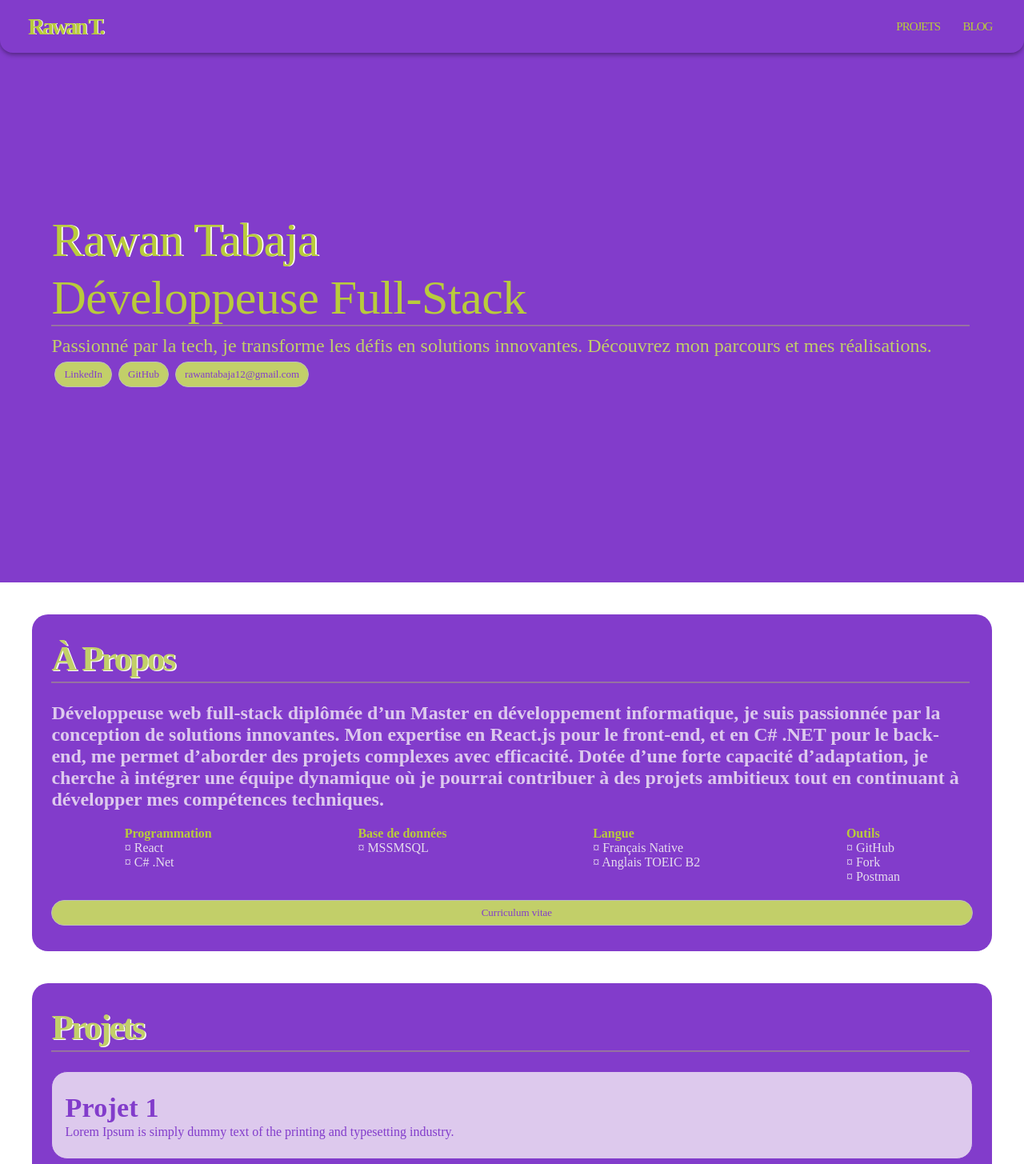
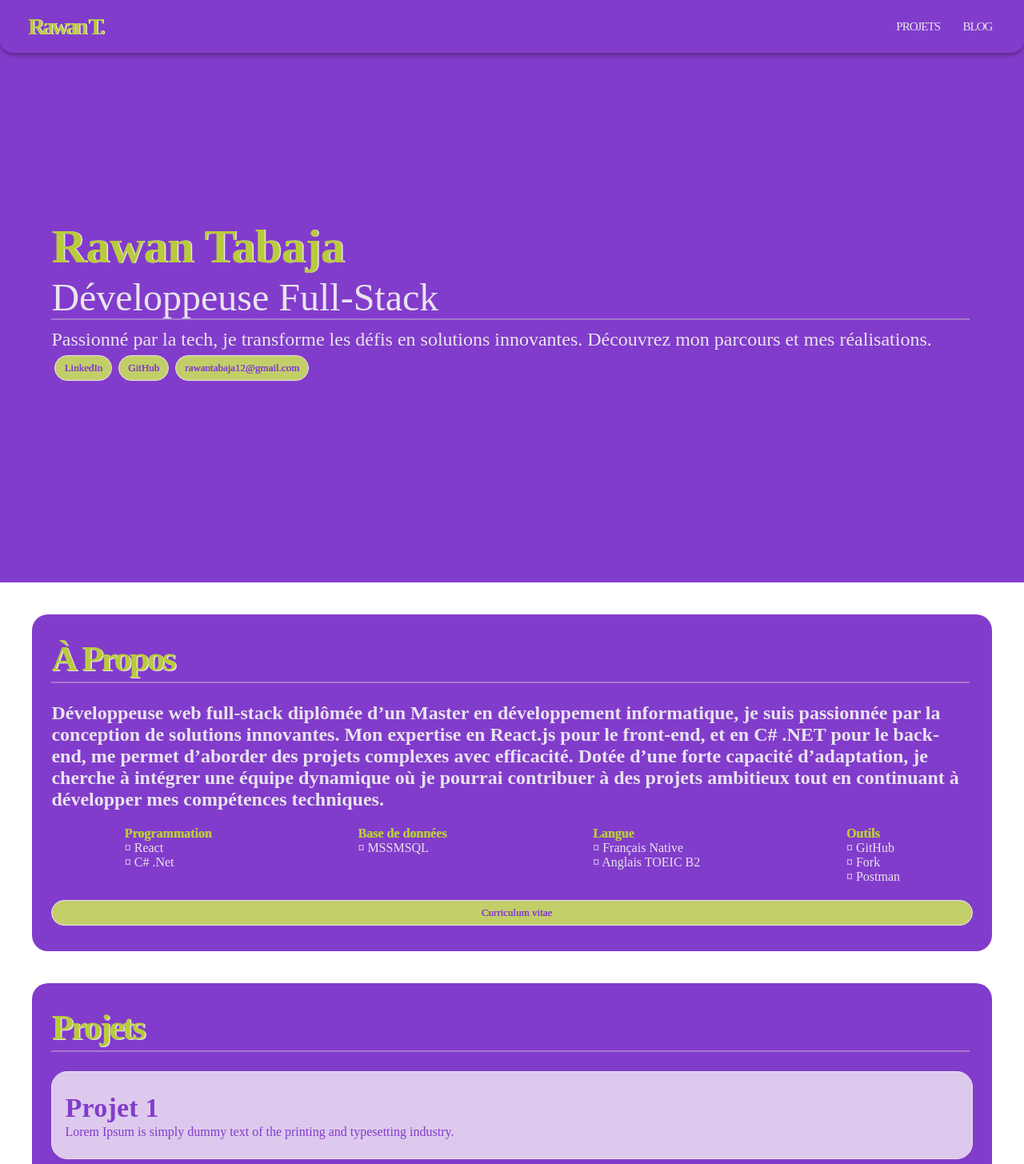
Before and after one commit to rawanst/Portfolio, a React (Create React App) app: page / in a window 1280 px wide. Shown: the top 1455 px of the page at 80% size. Built offline with nearby package versions, Linux system fonts and the light colour scheme; some icons are missing.

Commit message:
OK; Upgrade style

```diff
--- a/src/Component/FrontPage.js
+++ b/src/Component/FrontPage.js
@@ -31,9 +31,10 @@ const FrontPage = ({
         <Typography
           variant= 'h2'
           sx={{
-            fontFamily: "Meloriac-Regular",
-            color: '#b9cb3c',
-            textShadow: '1.8px 0px white',
+            fontFamily: "Meloriac",
+            fontWeight: 'bold',
+            color: '#B9CB3C',
+            textShadow: '1.5px 0px #e8e3ed',
             wordWrap: 'break-word',
             paddingTop: '2vh',
           }}
@@ -43,11 +44,11 @@ const FrontPage = ({
         {
           titleDeux &&
           <Typography
-            variant= 'h2'
+            variant= 'h3'
             sx={{
-              fontFamily: 'Melodrama-Light',
-              color: '#b9cb3c',
-              wordWrap: 'break-word'
+              fontFamily: 'Melodrama',
+              color: '#e8e3ed',
+              wordWrap: 'break-word',
             }}
           >
             {titleDeux}
@@ -58,7 +59,7 @@ const FrontPage = ({
           variant= 'h5'
           sx={{
             fontFamily: "Melodrama-Light",
-            color: '#c2cf69',
+            color: '#e8e3ed',
             wordWrap: 'break-word'
           }}
         >
--- a/src/Component/Header.js
+++ b/src/Component/Header.js
@@ -84,13 +84,13 @@ const Header = (props) => {
                 size= 'large'
                 onClick={() => { navigate(item.url) }}
                 sx={{
-                  color: '#b9cb3c',
+                  color: '#e8e3ed',
                   fontFamily: 'Melodrama-Regular',
                   m: 0.25,
                   letterSpacing : '-1px',
                   ':hover': {
-                    textShadow: '0.5px 0px white',
-                    color: '#e8e3ed',
+                    textShadow: '0.5px 0px #b9cb3c',
+                    color: '#b9cb3c',
                     transitionProperty: 'none'
                   }
                 }}
--- a/src/Component/HomeSection.js
+++ b/src/Component/HomeSection.js
@@ -45,11 +45,11 @@ const HomeSection = ({title, routh, desc, listOfList, isCV, summaries}) => {
           <Button
             onClick={() => { navigate(routh) }}
             sx={{
-              fontFamily: 'Melodrama-Regular',
+              fontFamily: 'Melodrama',
               fontWeight: '600',
               fontSize: '2.8rem',
-              color: '#c2cf69',
-              textShadow: '1.5px 1px white',
+              color: '#B9CB3C',
+              textShadow: '1.5px 1px #e8e3ed',
               wordWrap: 'break-word',
               textTransform: 'none',
               letterSpacing : '-3px',
@@ -71,7 +71,7 @@ const HomeSection = ({title, routh, desc, listOfList, isCV, summaries}) => {
                   fontWeight: 'bolder',
                   fontWeight: '600',
                   fontSize: 'x-large',
-                  color: 'rgb(221, 201, 237)',
+                  color: '#e8e3ed',
                 }}
               >
                 {desc}
@@ -94,8 +94,10 @@ const HomeSection = ({title, routh, desc, listOfList, isCV, summaries}) => {
               size="large"
               sx={{
                 width: '100%',
-                bgcolor:'#c2cf69',
+                bgcolor: '#c2cf69', // '#B9CB3C',
                 fontFamily: "Melodrama",
+                border: '1.6px solid #e8e3ed',
+                textShadow: '0.5px 0.25px #823ccb',
                 mb:'2vh',
                 color: '#823ccb',
                 ':hover': {
--- a/src/Component/ItemLink.js
+++ b/src/Component/ItemLink.js
@@ -10,11 +10,13 @@ const ItemLink = ({link, shortName}) => {
       variant="outlined"
       sx={{
         m: 0.5,
-        bgcolor:'#c2cf69',
+        bgcolor: '#c2cf69',
+        textShadow: '0.5px 0.25px #823ccb',
+        border: '1.6px solid #e8e3ed',
         fontFamily: "Melodrama",
         color: '#823ccb',
         ':hover': {
-          color: '#e8e3ed'
+          color:'#e8e3ed',
         },
       }}
       onClick={
--- a/src/Component/ListOfList.js
+++ b/src/Component/ListOfList.js
@@ -35,8 +35,9 @@ const ListOfList = ({data}) => {
           <Typography
             variant= 'h9'
             sx={{
-              fontFamily: "Meloriac-Regular",
+              fontFamily: "Meloriac",
               fontWeight: '600',
+              textShadow: '0.4px 0px #b9cb3c',
               color: '#b9cb3c',
               wordWrap: 'break-word'
             }}
@@ -48,8 +49,8 @@ const ListOfList = ({data}) => {
               key={x.id}
               variant= 'p'
               sx={{
-                fontFamily: "Melodrama-Light",
-                color: '#e6dded',
+                fontFamily: "Melodrama",
+                color: '#e8e3ed',
                 wordWrap: 'break-word',
               }}
             >
--- a/src/Component/MyDivider.js
+++ b/src/Component/MyDivider.js
@@ -4,7 +4,7 @@ const MyDivider = () => {
   return (
     <Divider
       sx={{
-        bgcolor:'#c2cf69',
+        bgcolor: '#e8e3ed',
         opacity: '0.4',
         width: '0.996',
         m: '0',
--- a/src/Component/RedirectLink.js
+++ b/src/Component/RedirectLink.js
@@ -19,15 +19,14 @@ const RedirectLink = ({data}) => {
         p: 3,
         pl: 2,
         mb: 1,
+        cursor: 'pointer',
+        color: '#823ccb',
         bgcolor: 'rgb(221, 201, 237)',
-        cursor: 'pointer',
-        border: '0.2vh solid #823ccb',
+        border: '1.6px solid #e8e3ed',
         borderRadius: '20px',
-        color: '#823ccb',
         ':hover': {
-          color: '#823ccb',
-          bgcolor: '#b9cb3c',
-          border: '0.2vh solid #b9cb3c',
+          color: '#e8e3ed',
+          bgcolor: '#823ccb',
           transitionProperty: 'none'
         },
       }}
@@ -36,7 +35,7 @@ const RedirectLink = ({data}) => {
       <Typography
         variant= 'h4'
         sx={{
-        fontFamily: "Meloriac-Regular",
+        fontFamily: "Meloriac",
         fontWeight: '600',
         wordWrap: 'break-word',
         }}
```
